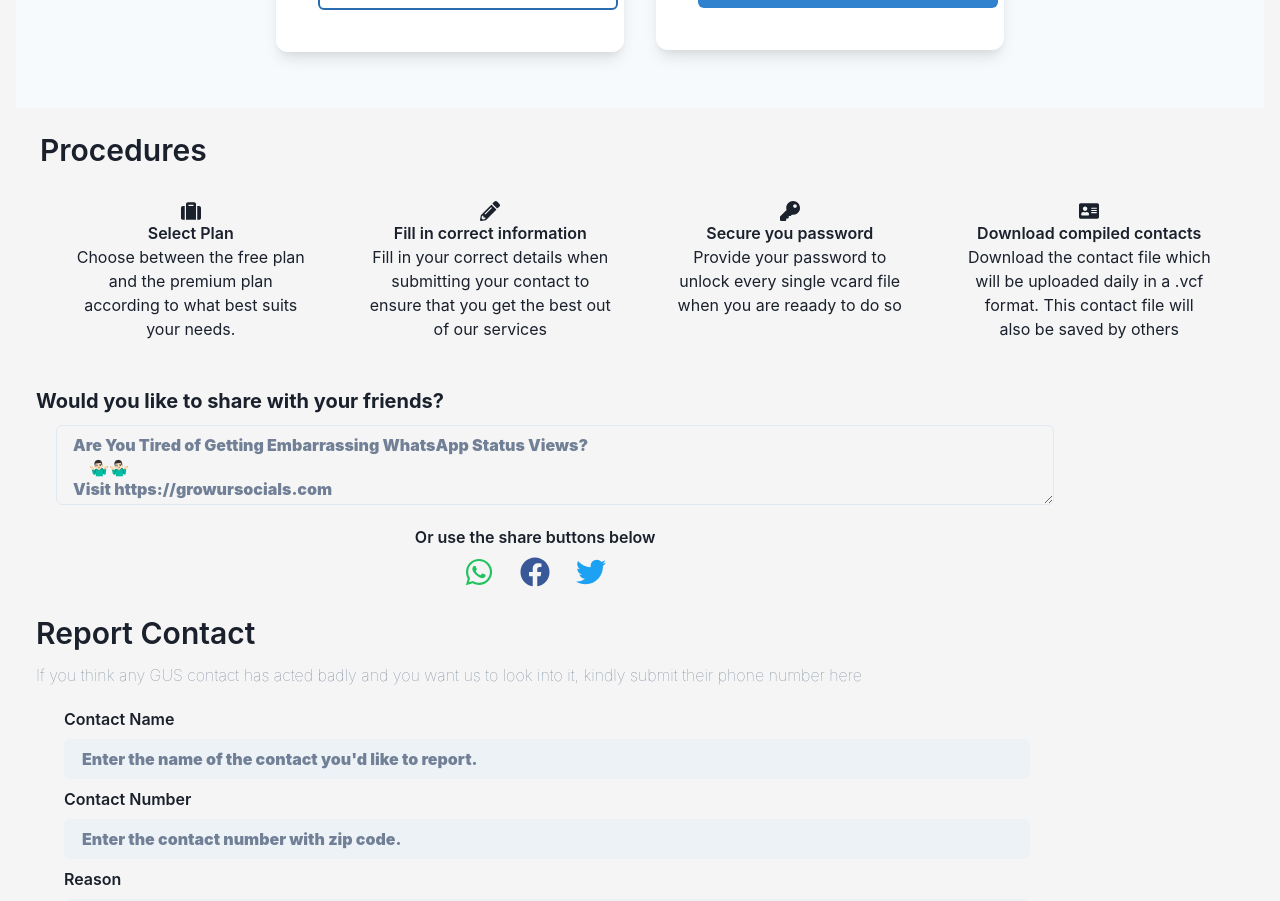
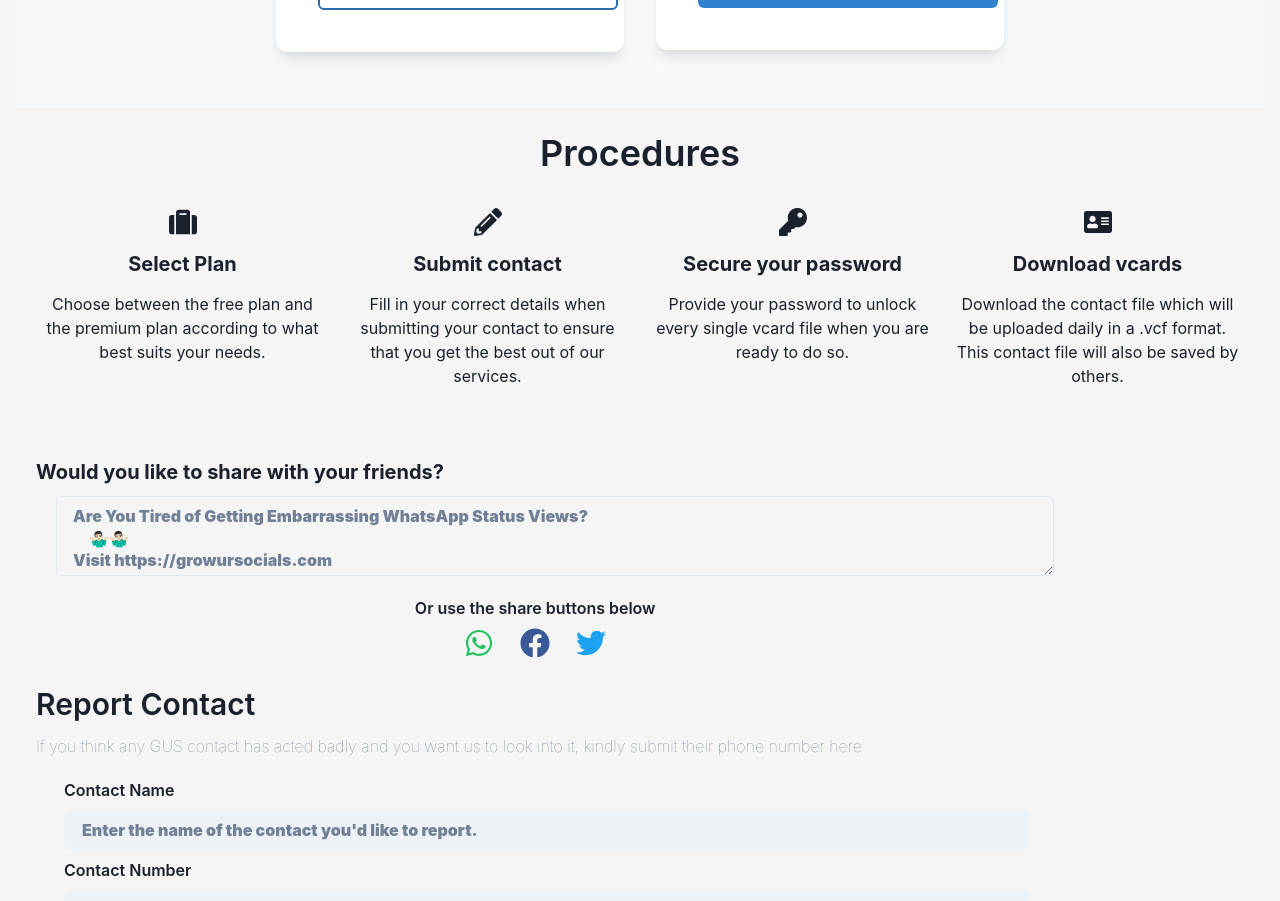
Before and after one commit to tobybrave/GUS, a React (Create React App) app: page / in a window 1280 px wide. Shown: the part 2076-2977 px from the top of the page. Built offline with nearby package versions, Linux system fonts and the light colour scheme.

Commit message:
chore: better ui

```diff
--- a/src/components/Parts/Procedures.jsx
+++ b/src/components/Parts/Procedures.jsx
@@ -1,72 +1,67 @@
 import React from 'react';
 import {
-  Box, Center, Heading, SimpleGrid, Text,
+  Heading, Icon, SimpleGrid, Text, VStack,
 } from '@chakra-ui/react';
 import {
   FaAddressCard, FaKey, FaPencilAlt, FaSuitcase,
 } from 'react-icons/fa';
 
-function Procedures() {
+export default function Procedures() {
   return (
-    <Box m={5} mb={10}>
-      <Heading textAlign="left" as="h3" fontSize="3xl" fontWeight={600} margin="1">
+    <section>
+      <Heading textAlign="center" fontWeight={600} fontSize={{ base: '3xl', md: '3xl', lg: '4xl' }}>
         Procedures
       </Heading>
-      <SimpleGrid
-        minChildWidth="180px"
-        spacingX={10}
-        spacingY={5}
-        m="25px"
-      >
-        <Box height="auto" bg="whitesmoke" borderRadius="md" p={2}>
-          <Center>
-            <FaSuitcase size={20} />
-          </Center>
-          <Text fontWeight="semibold">Select Plan</Text>
+      <SimpleGrid gap={5} columns={[1, 1, 2, 4]} px={6} py={8} mx="auto">
+        <VStack spacing={4} align="center">
+          <Icon as={FaSuitcase} h={7} w={7} viewBox="0 0 30 30" />
+          <Heading as="h3" size="md">
+            Select Plan
+          </Heading>
           <Text>
             Choose between the free plan and the premium plan
             according to what best suits your needs.
           </Text>
-        </Box>
-        <Box height="auto" bg="whitesmoke" borderRadius="md" p={2}>
-          <Center>
-            <FaPencilAlt size={20} />
-          </Center>
-          <Text fontWeight="semibold">
-            Fill in correct information
-          </Text>
+        </VStack>
+
+        <VStack spacing={4} align="center">
+          <Icon as={FaPencilAlt} h={7} w={7} viewBox="0 0 30 30" />
+          <Heading as="h3" size="md">
+            Submit contact
+          </Heading>
           <Text>
             Fill in your correct details when submitting your
             contact to ensure that you get the best out
-            of our services
+            of our services.
           </Text>
-        </Box>
-        <Box height="auto" bg="whitesmoke" borderRadius="md" p={2}>
-          <Center>
-            <FaKey size={20} />
-          </Center>
-          <Text fontWeight="semibold">Secure you password</Text>
+        </VStack>
+
+        <VStack spacing={4} align="center">
+          <Icon as={FaKey} h={7} w={7} viewBox="0 0 30 30" />
+
+          <Heading as="h3" size="md">
+            Secure your password
+          </Heading>
+
           <Text>
             Provide your password to unlock every single vcard
-            file when you are reaady to do so
+            file when you are ready to do so.
           </Text>
-        </Box>
-        <Box height="auto" bg="whitesmoke" borderRadius="md" p={2}>
-          <Center>
-            <FaAddressCard size={20} />
-          </Center>
-          <Text fontWeight="semibold">
-            Download compiled contacts
-          </Text>
+        </VStack>
+        <VStack spacing={4} align="center">
+          <Icon as={FaAddressCard} h={7} w={7} viewBox="0 0 30 30" />
+
+          <Heading as="h3" size="md">
+            Download vcards
+          </Heading>
+
           <Text>
             Download the contact file which
             will be uploaded daily in a .vcf format. This
-            contact file will also be saved by others
+            contact file will also be saved by others.
           </Text>
-        </Box>
+        </VStack>
       </SimpleGrid>
-    </Box>
+    </section>
   );
 }
-
-export default Procedures;
```
